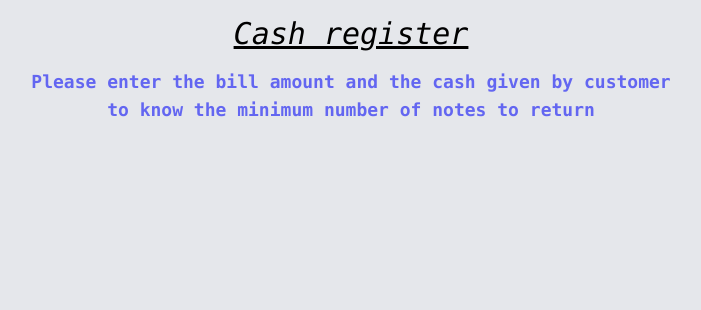
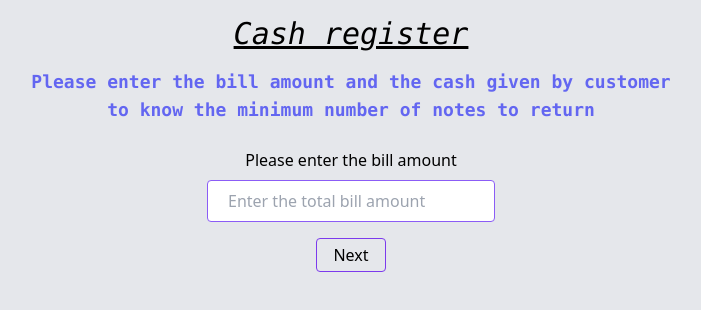
Before and after one commit to dpak1999/cash-register, a React (Create React App) app: page / in a window 1280 px wide. Shown: the top 310 px of the page, without its empty margins (289-990 px from the left). Built offline with nearby package versions, Linux system fonts and the light colour scheme.

Commit message:
add : form inputs

```diff
--- a/src/App.js
+++ b/src/App.js
@@ -1,4 +1,6 @@
 /** @format */
+
+import FormInput from './components/FormInput';
 
 function App() {
   return (
@@ -10,6 +12,8 @@ function App() {
         Please enter the bill amount and the cash given by customer <br /> to
         know the minimum number of notes to return
       </p>
+
+      <FormInput />
     </div>
   );
 }
--- a/src/assets/tailwind.css
+++ b/src/assets/tailwind.css
@@ -3,3 +3,15 @@
 @tailwind base;
 @tailwind components;
 @tailwind utilities;
+
+@layer utilities {
+  input::-webkit-outer-spin-button,
+  input::-webkit-inner-spin-button {
+    -webkit-appearance: none;
+    margin: 0;
+  }
+
+  input[type='number'] {
+    -moz-appearance: textfield;
+  }
+}
--- /dev/null
+++ b/src/components/FormInput.js
@@ -0,0 +1,59 @@
+/** @format */
+
+import { useState } from 'react';
+
+const FormInput = () => {
+  const [billAmount, setBillAmount] = useState(null);
+  const [cashGiven, setCashGiven] = useState(null);
+  const [showCash, setShowCash] = useState(false);
+  const [showButton, setShowButton] = useState(true);
+
+  return (
+    <>
+      <div className="text-center mt-6">
+        <h5>Please enter the bill amount</h5>
+        <input
+          type="number"
+          value={billAmount}
+          onChange={(e) => setBillAmount(e.target.value)}
+          placeholder="Enter the total bill amount"
+          className="w-72 h-6 mt-2 p-5 outline-none rounded border border-purple-500"
+        />
+        <br />
+        {showButton && (
+          <button
+            onClick={() => {
+              setShowCash(true);
+              setShowButton(false);
+            }}
+            className="mt-4 border border-purple-600 rounded px-4 py-1 hover:bg-purple-500 hover:text-white"
+          >
+            Next
+          </button>
+        )}
+      </div>
+
+      {showCash && (
+        <div className="text-center mt-6">
+          <h5>Please enter the cash received</h5>
+          <input
+            type="number"
+            value={cashGiven}
+            onChange={(e) => setCashGiven(e.target.value)}
+            placeholder="Enter the cash given by customer"
+            className="w-72 h-6 mt-2 p-5 outline-none rounded border border-purple-500"
+          />
+          <br />
+          <button
+            onClick={() => setShowCash(true)}
+            className="mt-4 border border-purple-600 rounded px-4 py-1 hover:bg-purple-500 hover:text-white"
+          >
+            Check
+          </button>
+        </div>
+      )}
+    </>
+  );
+};
+
+export default FormInput;
```
Also changed, not shown: src/assets/index.css.
